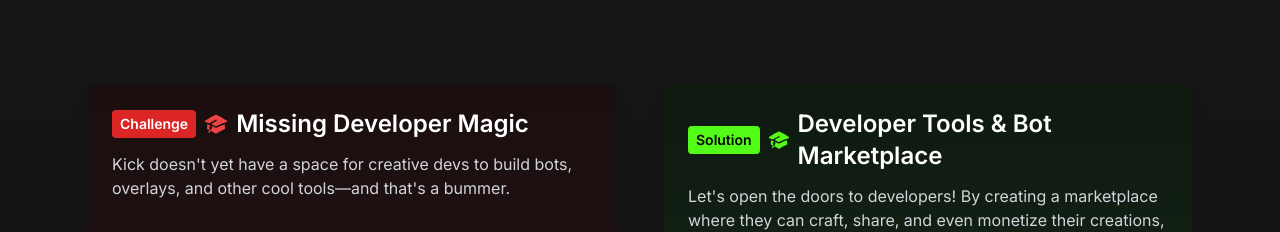
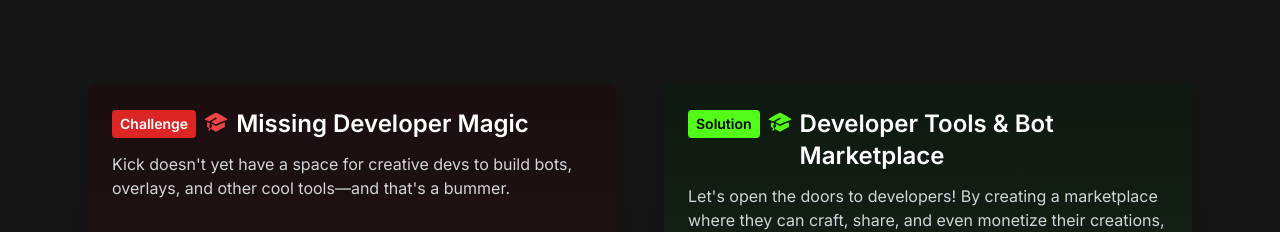
Before and after one commit to roadrunner21/ts-kick-interactive-prototype, a Vue app: page / in a window 1280 px wide. Shown: the part 3320-3552 px from the top of the page. Built offline with nearby package versions, Linux system fonts and the light colour scheme; a web font is replaced by a local one.

Commit message:
style(ui): improve alignment and spacing for headers
- Adjust self-start and mt-0.5 classes for better alignment
- Ensure consistent min/max height and width for icons

```diff
--- a/src/components/ChallengesAndSolutions.vue
+++ b/src/components/ChallengesAndSolutions.vue
@@ -23,15 +23,15 @@
             <div
                 class="bg-gradient-to-b from-dark-red via-dark-red-hover to-dark-red rounded-lg shadow-lg p-6 h-full flex flex-col transition-transform hover:shadow-2xl hover:-translate-y-1"
             >
-              <div class="flex items-center mb-3">
+              <div class="flex mb-3">
                 <span
-                    class="px-2 py-1 bg-red-600 text-white text-xs md:text-sm font-semibold rounded mr-2"
+                    class="px-2 py-1 bg-red-600 text-white text-xs md:text-sm font-semibold rounded mr-2 self-start mt-0.5"
                 >
                   Challenge
                 </span>
                 <component
                     :is="pair.challenge.icon"
-                    class="h-6 w-6 text-red-500 mr-2"
+                    class="min-h-6 min-w-6 max-h-6 max-w-6 text-red-500 mr-2 mt-0.5"
                 ></component>
                 <h3 class="text-xl md:text-2xl font-semibold">
                   {{ pair.challenge.title }}
@@ -51,15 +51,15 @@
             <div
                 class="bg-gradient-to-b from-dark-kick-green via-dark-kick-green-hover to-dark-kick-green rounded-lg shadow-lg p-6 h-full flex flex-col transition-transform hover:shadow-2xl hover:-translate-y-1"
             >
-              <div class="flex items-center mb-3">
+              <div class="flex mb-3">
                 <span
-                    class="px-2 py-1 bg-kick-highlight text-black text-xs md:text-sm font-semibold rounded mr-2"
+                    class="px-2 py-1 bg-kick-highlight text-black text-xs md:text-sm font-semibold rounded mr-2 self-start mt-0.5"
                 >
                   Solution
                 </span>
                 <component
                     :is="pair.solution.icon"
-                    class="h-6 w-6 text-kick-highlight mr-2"
+                    class="min-h-6 min-w-6 max-h-6 max-w-6 text-kick-highlight mr-2 mt-0.5"
                 ></component>
                 <h3 class="text-xl md:text-2xl font-semibold">
                   {{ pair.solution.title }}
```
